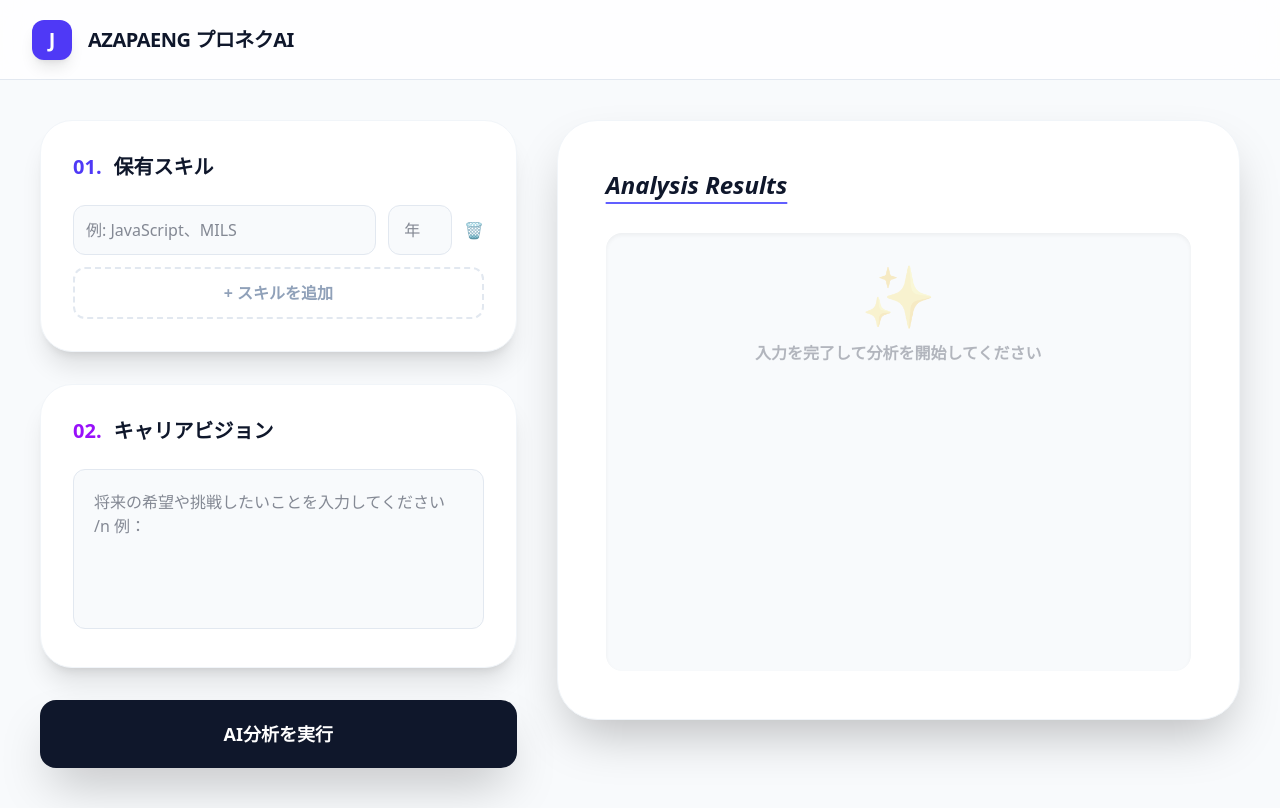
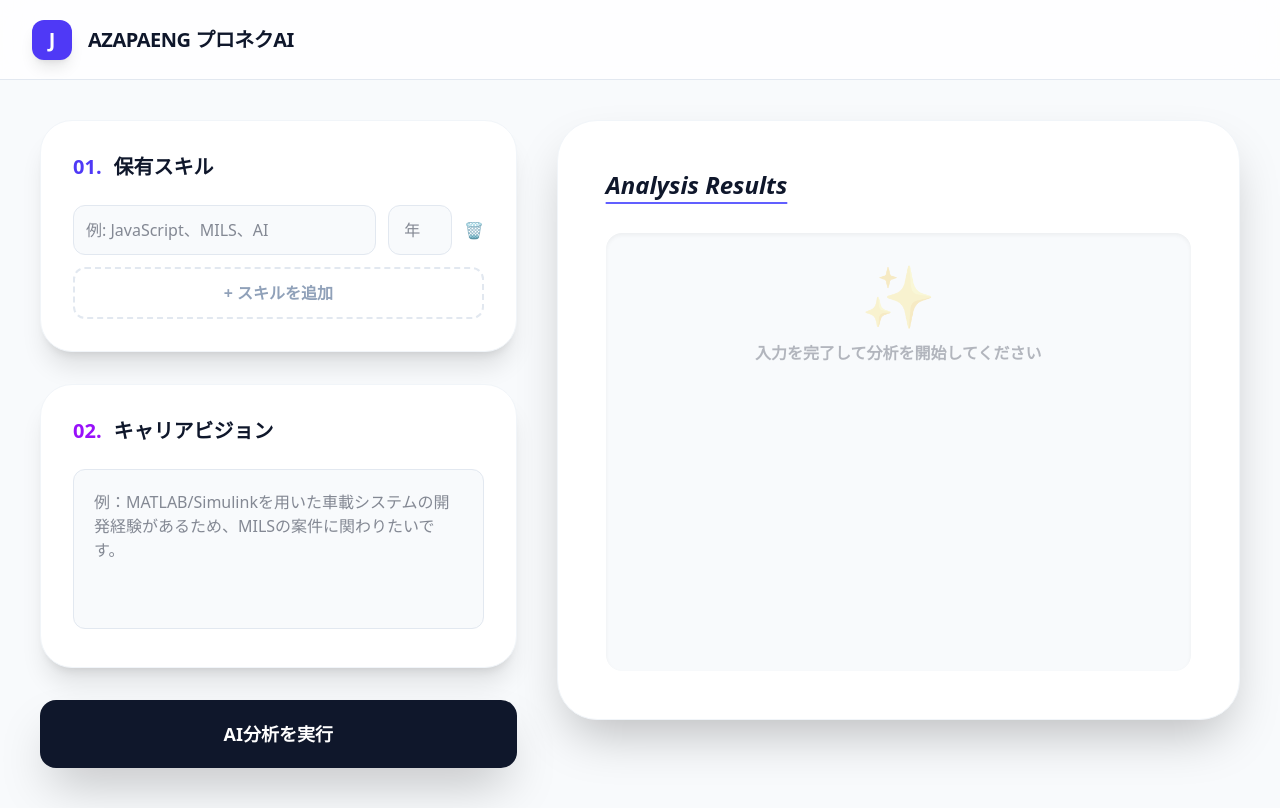
Before and after one commit to Advanced-Develop-2nd/job_search_ts, a React (Vite) app: page /job_search_ts/chat in a window 1280 px wide. Built offline with nearby package versions, Linux system fonts and the light colour scheme.

Commit message:
キャリアビジョンのplaceholderを入力例に変更

```diff
--- a/src/pages/ChatPage.tsx
+++ b/src/pages/ChatPage.tsx
@@ -100,7 +100,7 @@ const ChatPage = () => {
               {skills.map((skill) => (
                 <div key={skill.id} className="flex gap-3">
                   <input
-                    placeholder="例: JavaScript、MILS"
+                    placeholder="例: JavaScript、MILS、AI"
                     className="flex-1 p-3 rounded-xl bg-slate-50 dark:bg-slate-800 border border-slate-200 dark:border-slate-700 outline-none focus:ring-2 ring-indigo-500/50"
                     value={skill.name}
                     onChange={(e) => updateSkill(skill.id, 'name', e.target.value)}
@@ -124,7 +124,7 @@ const ChatPage = () => {
               <span className="text-purple-600">02.</span> キャリアビジョン
             </h2>
             <textarea
-              placeholder="将来の希望や挑戦したいことを入力してください /n 例："
+              placeholder="例：MATLAB/Simulinkを用いた車載システムの開発経験があるため、MILSの案件に関わりたいです。"
               className="w-full h-40 p-5 rounded-xl bg-slate-50 dark:bg-slate-800 border border-slate-200 dark:border-slate-700 outline-none resize-none focus:ring-2 ring-purple-500/50"
               value={careerVision}
               onChange={(e) => setCareerVision(e.target.value)}
```
